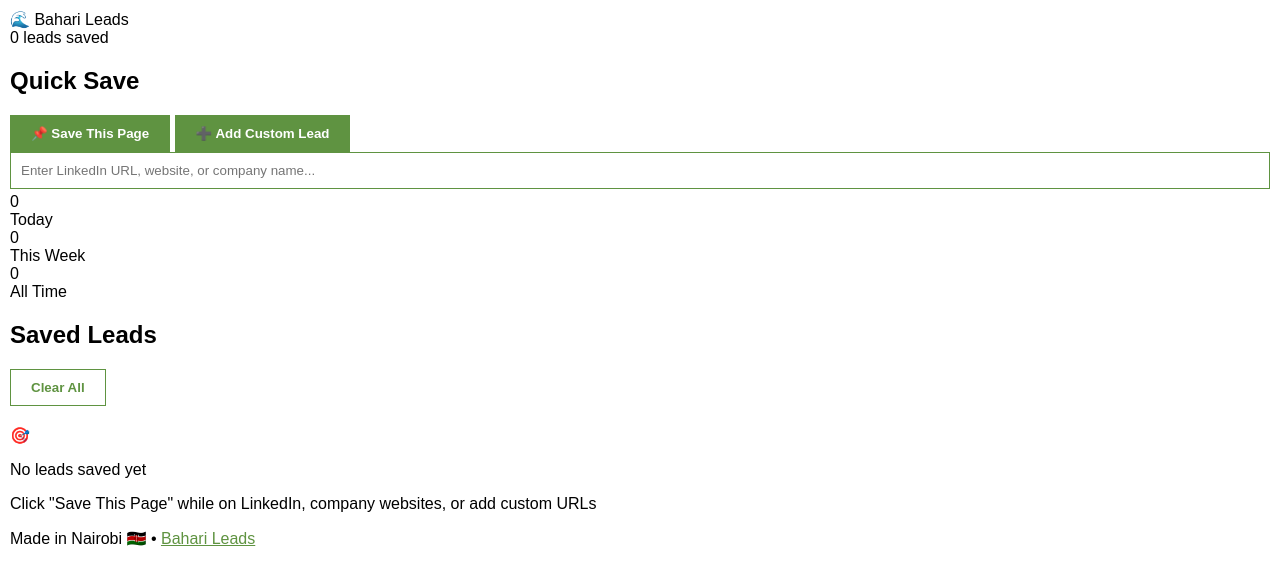
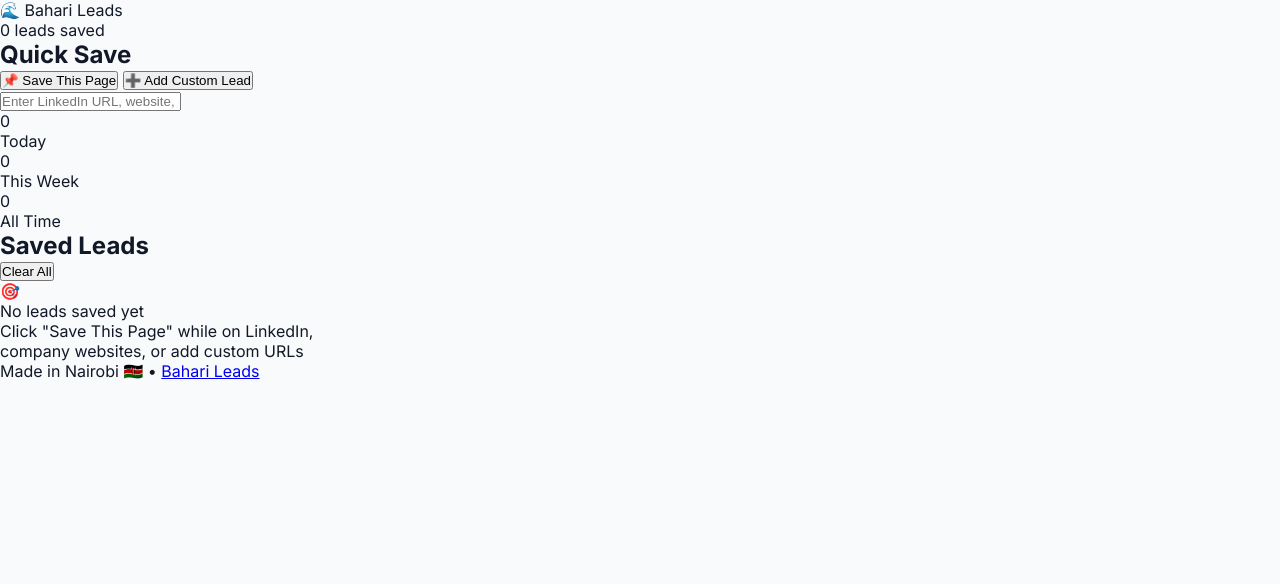
Before and after one commit to SheillaO/Bahari-Leads, a website built with Vite: page index.html in a window 1280 px wide. Built offline with nearby package versions, Linux system fonts and the light colour scheme.

Commit message:
Update index.css

```diff
--- a/index.css
+++ b/index.css
@@ -1,41 +1,31 @@
-body {
-    margin: 0;
-    padding: 10px;
-    font-family: Arial, Helvetica, sans-serif;
-    min-width: 400px;
+/* Bahari Leads - Professional Sales Intelligence Extension */
+
+:root {
+    --blue-spruce: #136f63;
+    --ruby-red: #b10f2e;
+    --imperial-blue: #0a2472;
+    --bright-lemon: #f9e900;
+    --white: #ffffff;
+    --gray-50: #f9fafb;
+    --gray-100: #f3f4f6;
+    --gray-200: #e5e7eb;
+    --gray-300: #d1d5db;
+    --gray-600: #4b5563;
+    --gray-700: #374151;
+    --gray-900: #111827;
 }
 
-input {
-    width: 100%;
-    padding: 10px;
+* {
+    margin: 0;
+    padding: 0;
     box-sizing: border-box;
-    border: 1px solid #5f9341;
-    margin-bottom: 4px;
 }
 
-button {
-    background: #5f9341;
-    color: white;
-    padding: 10px 20px;
-    border: 1px solid #5f9341;
-    font-weight: bold;
+body {
+    font-family: 'Inter', -apple-system, BlinkMacSystemFont, sans-serif;
+    background: var(--gray-50);
+    color: var(--gray-900);
+    width: 380px;
+    max-height: 600px;
+    overflow-y: auto;
 }
-
-#delete-btn {
-    background: white;
-    color: #5f9341;
-}
-
-ul {
-    margin-top: 20px;
-    list-style: none;
-    padding-left: 0;
-}
-
-li {
-    margin-top: 5px;
-}
-
-a {
-    color: #5f9341;
-}
```
